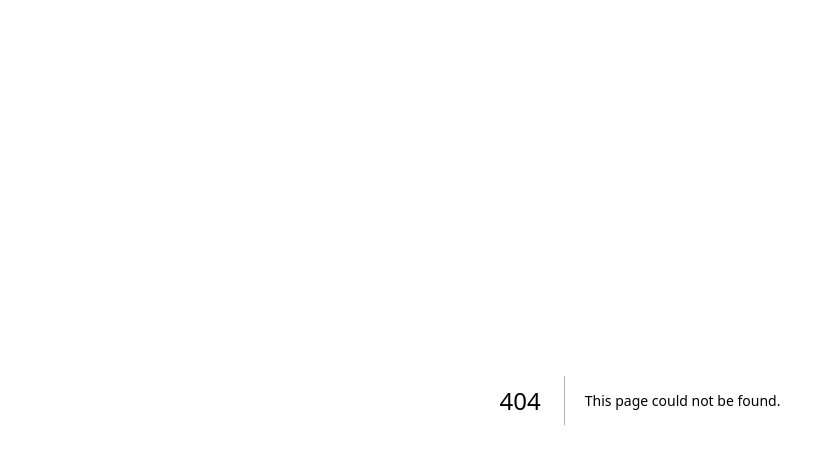
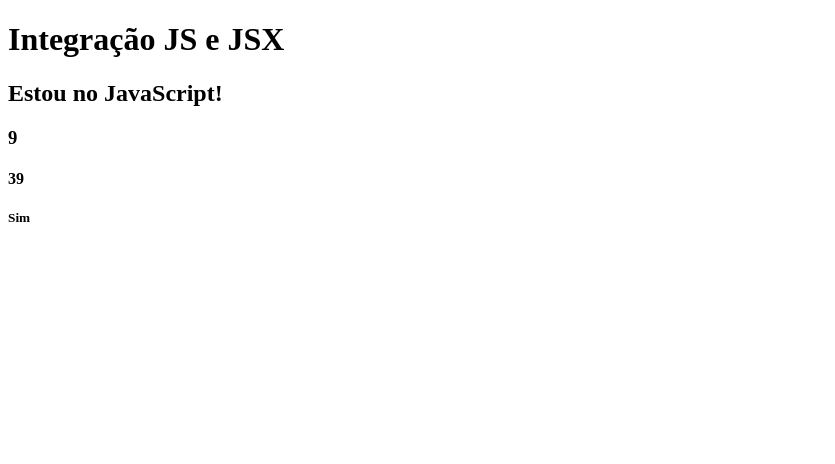
Before and after one commit to augustofklein/course-nextjs, a Next.js app in the folder exercicios/: page /basicos/jsx4 in a window 1280 px wide. Before the commit this address had no page. Shown: the top 464 px of the page, without its empty margins (0-835 px from the left). Built offline with nearby package versions, Linux system fonts and the light colour scheme.

Commit message:
Criacao do exemplo de numero 4

```diff
--- /dev/null
+++ b/exercicios/pages/basicos/jsx4.jsx
@@ -0,0 +1,24 @@
+export default function jsx4(){
+    const subtitulo = "Estou no JavaScript!"
+    const trechoH3 = <h3>{3 * 3}</h3>
+
+    return(
+        <div>
+            <h1>Integração JS e JSX</h1>
+            <h2>{subtitulo}</h2>
+            {trechoH3}
+            <h4>{Math.max(13,39)}</h4>
+            <h5>{entre(9.6, 1, 10)}</h5>
+        </div>
+    );
+}
+
+function entre(valor, min, max){
+
+    if(valor >= min && valor <= max){
+        return "Sim"
+    }else{
+        return "Não"
+    }
+
+}
```
